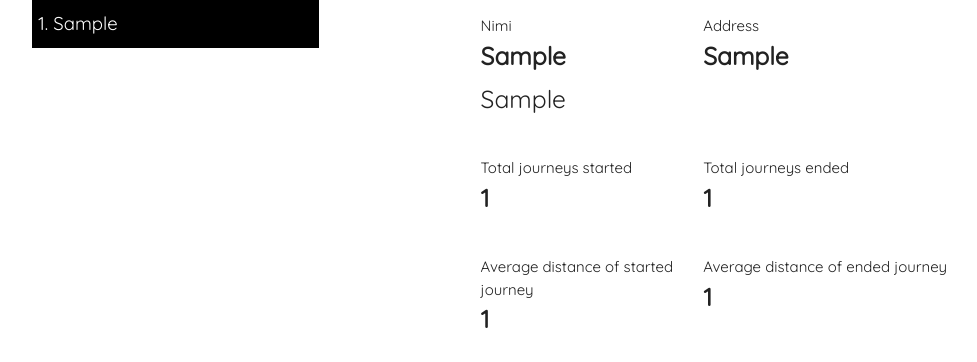
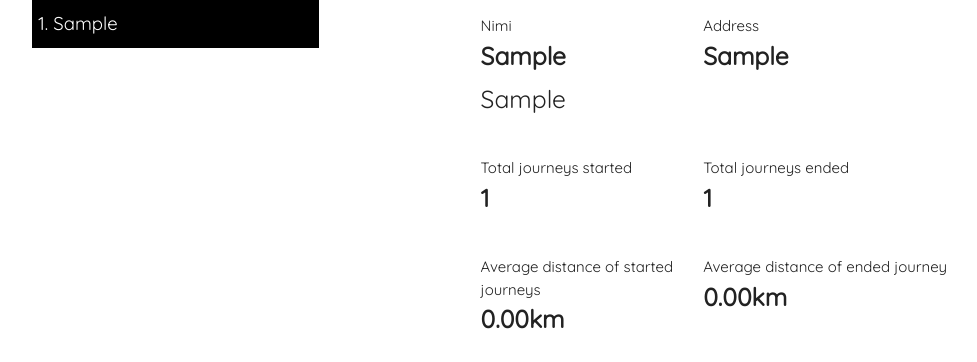
Before and after one commit to Abdu114/citybike, a PHP site: page /stations-single.php in a window 1280 px wide. Shown: the part 188-550 px from the top of the page, without its empty margins (103-1080 px from the left). Run offline with PHP 8.4, Linux system fonts and the light colour scheme; tables that the repository leaves empty or names only in its code hold one stand-in row (values such as "Sample post"); some libraries are stand-ins or nearby versions.

Commit message:
added the average distance calculations

```diff
--- a/stations-single.php
+++ b/stations-single.php
@@ -10,10 +10,11 @@
   $station_name = isset($_GET['station']) ? $_GET['station'] : $first_station_res_name;
 
   // station in the link
-  $station_link_sql = "SELECT nimi, namn, x, y, osoite FROM stations WHERE nimi = '$station_name'";
+  $station_link_sql = "SELECT id, nimi, namn, x, y, osoite FROM stations WHERE nimi = '$station_name'";
   $station_link_query = mysqli_query($db, $station_link_sql);
 
   while($station_link_fetch = mysqli_fetch_assoc($station_link_query)){
+    $station_link_res_id = $station_link_fetch['id'];
     $station_link_res_name = $station_link_fetch['nimi'];
     $station_link_res_namn = $station_link_fetch['namn'];
     $station_link_res_osoite = $station_link_fetch['osoite'];
@@ -22,18 +23,61 @@
   }
 
   // Total journeys started
-  $total_journeys_started_sql = "SELECT count(journeys.departure_station_id) as startedjourneys FROM journeys INNER JOIN stations ON journeys.departure_station_id = stations.id WHERE stations.nimi = '$station_link_res_name'";
+  $total_journeys_started_sql = "SELECT count(journeys.departure_station_id) as startedjourneys FROM journeys INNER JOIN stations ON journeys.departure_station_id = stations.id WHERE stations.id = '$station_link_res_id'";
   $total_journeys_started_query = mysqli_query($db, $total_journeys_started_sql);
   $total_journeys_started_fetch = mysqli_fetch_assoc($total_journeys_started_query);
   $total_journeys_started_res = $total_journeys_started_fetch['startedjourneys'];
 
   // Total journeys ended
-  $total_journeys_ended_sql = "SELECT count(journeys.return_station_id) as endedjourneys FROM journeys INNER JOIN stations ON journeys.return_station_id = stations.id WHERE stations.nimi = '$station_link_res_name'";
-  //echo $total_journeys_ended_sql;
+  $total_journeys_ended_sql = "SELECT count(journeys.return_station_id) as endedjourneys FROM journeys INNER JOIN stations ON journeys.return_station_id = stations.id WHERE stations.id = $station_link_res_id";
   $total_journeys_ended_query = mysqli_query($db, $total_journeys_ended_sql);
   $total_journeys_ended_fetch = mysqli_fetch_assoc($total_journeys_ended_query);
   $total_journeys_ended_res = $total_journeys_ended_fetch['endedjourneys'];
 
+  // The average distance of a journey starting from the station
+  // First we get the sum of the covered distance
+  $AVstarted_sql = "SELECT sum(covered_distance) as AVdistancestarted FROM journeys WHERE departure_station_id = $station_link_res_id";
+  $AVstarted_query = mysqli_query($db, $AVstarted_sql);
+  $AVstarted_fetch = mysqli_fetch_assoc($AVstarted_query);
+  $AVstarted_res = $AVstarted_fetch['AVdistancestarted'];
+
+  //count the journeys departured from this station
+  $AVstartedcount_sql = "SELECT count(covered_distance) as countjourneysstarted FROM journeys WHERE departure_station_id = $station_link_res_id";
+  $AVstartedcount_query = mysqli_query($db, $AVstartedcount_sql);
+  $AVstartedcount_fetch = mysqli_fetch_assoc($AVstartedcount_query);
+  $AVstartedcount_res = $AVstartedcount_fetch['countjourneysstarted'];
+  //echo $AVstartedcount_res;
+
+  // average formula
+  $AVstartedjourneysdone = $AVstarted_res / $AVstartedcount_res;
+
+  // to km
+  //Changing covered distance into km
+  $AVstarted_distance_km =  $AVstartedjourneysdone / 1000;
+  // format into two decimals
+  $AVstarted_km_decimal = number_format($AVstarted_distance_km, 2);
+
+  // The average distance of a journeys ended
+  // First we get the sum of the covered distance
+  $AVended_sql = "SELECT sum(covered_distance) as AVdistanceended FROM journeys WHERE return_station_id = $station_link_res_id";
+  $AVended_query = mysqli_query($db, $AVended_sql);
+  $AVended_fetch = mysqli_fetch_assoc($AVended_query);
+  $AVended_res = $AVended_fetch['AVdistanceended'];
+
+  //count the journeys departured from this station
+  $AVendedcount_sql = "SELECT count(covered_distance) as countjourneysended FROM journeys WHERE return_station_id = $station_link_res_id";
+  $AVendedcount_query = mysqli_query($db, $AVendedcount_sql);
+  $AVendedcount_fetch = mysqli_fetch_assoc($AVendedcount_query);
+  $AVendedcount_res = $AVendedcount_fetch['countjourneysended'];
+
+  // average formula
+  $AVendedjourneysdone = $AVended_res / $AVendedcount_res;
+
+  // to km
+  //Changing covered distance into km
+  $AVended_distance_km =  $AVendedjourneysdone / 1000;
+  // format into two decimals
+  $AVended_km_decimal = number_format($AVended_distance_km, 2);
 ?>
 <!DOCTYPE html>
 <html>
@@ -195,8 +239,8 @@
             <div class="row">
               <div class="input-field col s12">
                 <i class="material-icons prefix">search</i>
-                <input id="icon_prefix_small" type="text" class="validate">
-                <label for="icon_prefix_small">Station name</label>
+                <input id="icon_prefix" type="text" class="validate">
+                <label for="icon_prefix">Station name</label>
               </div>
             </div>
             <ul class="collections">
@@ -270,12 +314,12 @@
 
         <div class="row">
           <div class="col s5 offset-s1" id ="left-col">
-            <p class="label">Average distance of started journey</p>
-            <h5 class="bold-text"><?php echo $total_journeys_started_res?></h5>
+            <p class="label">Average distance of started journeys</p>
+            <h5 class="bold-text"><?php echo $AVstarted_km_decimal, "km"?></h5>
           </div>
           <div class="col s5" id ="right-col">
             <p class="label">Average distance of ended journey</p>
-            <h5 class="bold-text"><?php echo $total_journeys_ended_res?></h5>
+            <h5 class="bold-text"><?php echo $AVended_km_decimal, "km"?></h5>
           </div>
         </div>
 
@@ -309,11 +353,11 @@
     }
     window.initMap = initMap;
 
-
+    // select element initiation
     document.addEventListener('DOMContentLoaded', function() {
-    var elems = document.querySelectorAll('select');
-    var instances = M.FormSelect.init(elems, {});
-  });
+      var elems = document.querySelectorAll('select');
+      var instances = M.FormSelect.init(elems, {});
+    });
   </script>
   </body>
 </html>
```
